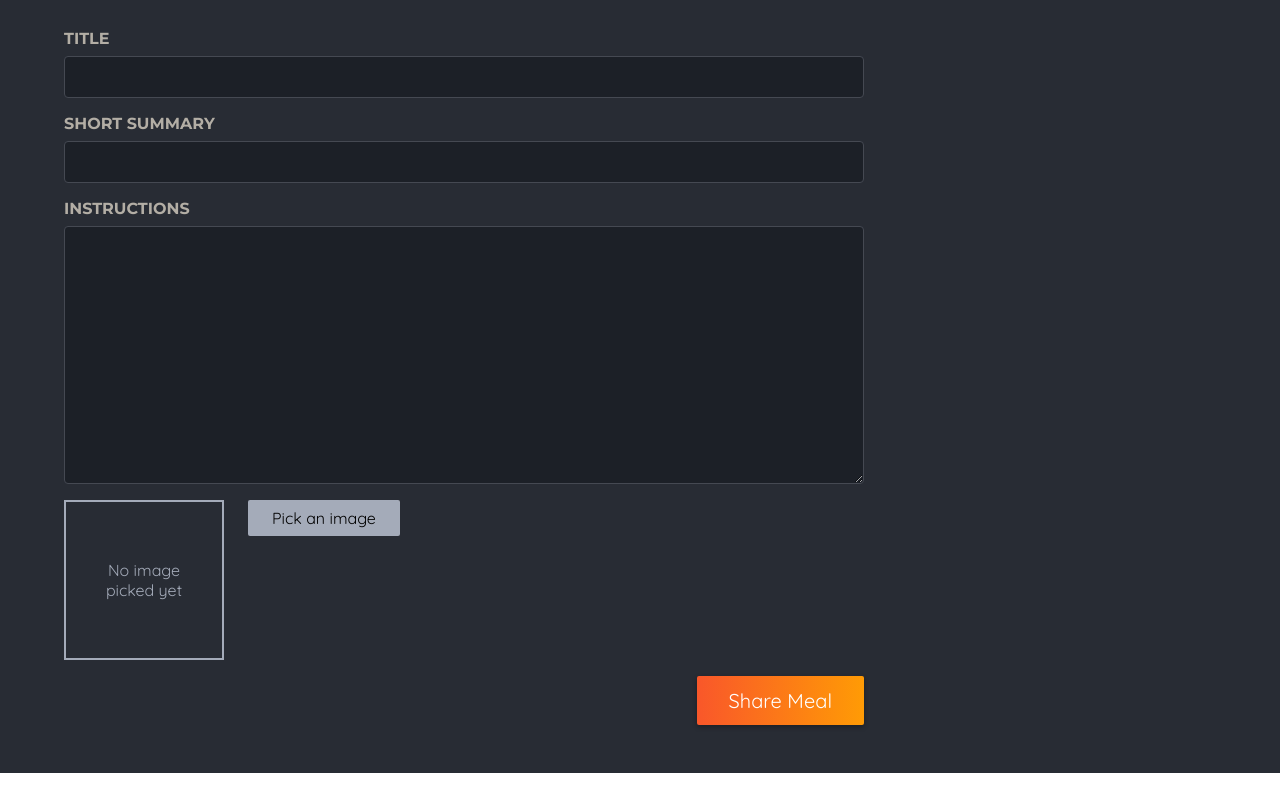
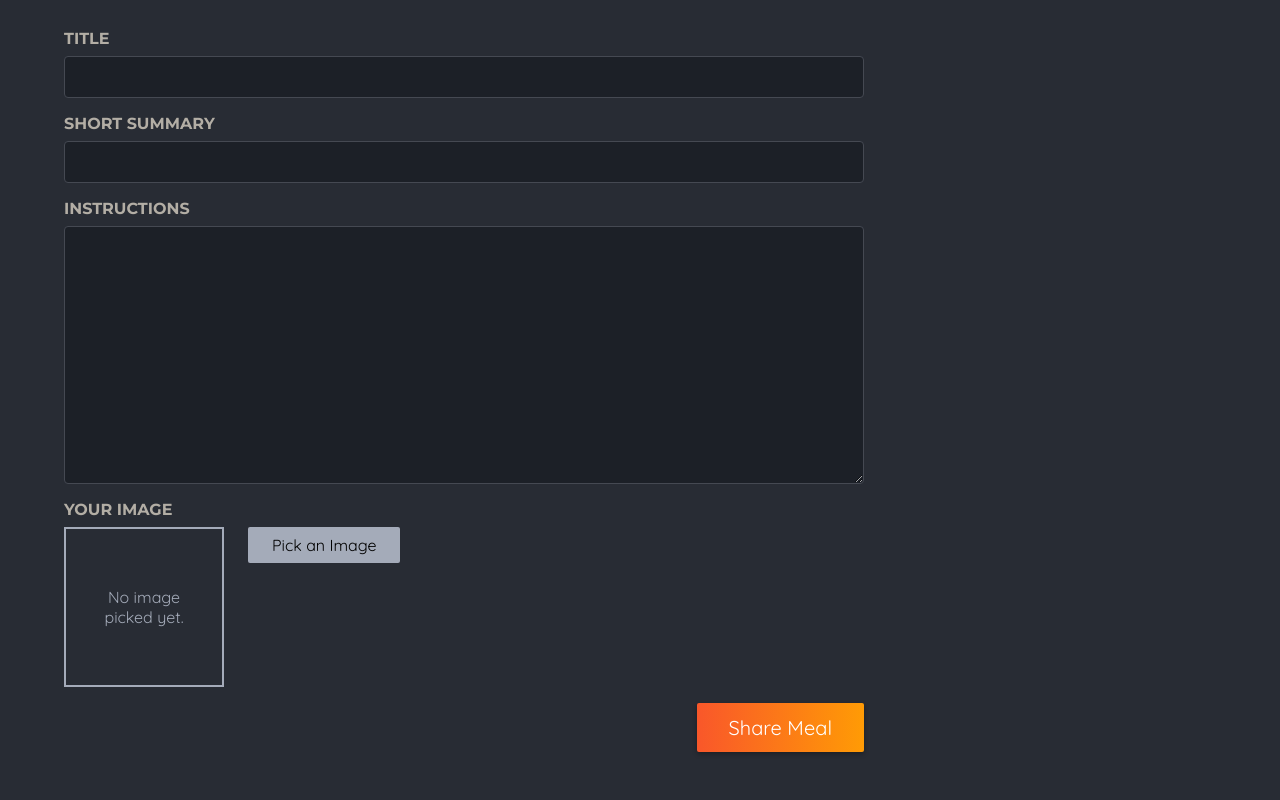
Before and after one commit to jerome-shiftleft/nextjs-foodie, a Next.js app: page /meals/share in a window 1280 px wide. Shown: the part 480-1280 px from the top of the page. Before the commit the page ends 1253 px from the top, so only its background shows below. Built offline with nearby package versions, Linux system fonts and the light colour scheme.

Commit message:
progress

```diff
--- a/app/meals/share/page.js
+++ b/app/meals/share/page.js
@@ -2,6 +2,21 @@ import ImagePicker from '@/components/meals/image-picker';
 import classes from './page.module.css';
 
 export default function ShareMealPage() {
+  async function shareMeal(formData) {
+    'use server';
+
+    const meal = {
+      title: formData.get('title'),
+      summary: formData.get('summary'),
+      instructions: formData.get('instructions'),
+      image: formData.get('image'),
+      creator: formData.get('name'),
+      creator_email: formData.get('email')
+    }
+
+    console.log(meal);
+  }
+
   return (
     <>
       <header className={classes.header}>
@@ -11,7 +26,7 @@ export default function ShareMealPage() {
         <p>Or any other meal you feel needs sharing!</p>
       </header>
       <main className={classes.main}>
-        <form className={classes.form}>
+        <form className={classes.form} action={shareMeal}>
           <div className={classes.row}>
             <p>
               <label htmlFor="name">Your name</label>
@@ -39,7 +54,7 @@ export default function ShareMealPage() {
               required
             ></textarea>
           </p>
-          <ImagePicker />
+          <ImagePicker label="Your image" name="image" />
           <p className={classes.actions}>
             <button type="submit">Share Meal</button>
           </p>
--- a/components/meals/image-picker.js
+++ b/components/meals/image-picker.js
@@ -1,7 +1,9 @@
 'use client';
-import { useState, useRef } from "react";
-import Image from "next/image";
-import classes from "./image-picker.module.css";
+
+import { useRef, useState } from 'react';
+import Image from 'next/image';
+
+import classes from './image-picker.module.css';
 
 export default function ImagePicker({ label, name }) {
   const [pickedImage, setPickedImage] = useState();
@@ -15,38 +17,49 @@ export default function ImagePicker({ label, name }) {
     const file = event.target.files[0];
 
     if (!file) {
-      setPickedImage(null)
       return;
     }
+
     const fileReader = new FileReader();
+
     fileReader.onload = () => {
       setPickedImage(fileReader.result);
     };
+
     fileReader.readAsDataURL(file);
   }
 
   return (
-    <>
     <div className={classes.picker}>
-        <label htmlFor="image">{label}</label>
+      <label htmlFor={name}>{label}</label>
       <div className={classes.controls}>
         <div className={classes.preview}>
-
-            {pickedImage ? <Image src={pickedImage} alt="The image selected by the user" fill /> : <p>No image picked yet</p>}
+          {!pickedImage && <p>No image picked yet.</p>}
+          {pickedImage && (
+            <Image
+              src={pickedImage}
+              alt="The image selected by the user."
+              fill
+            />
+          )}
         </div>
         <input
-            ref={imageInput}
           className={classes.input}
           type="file"
-            id="image"
+          id={name}
           accept="image/png, image/jpeg"
           name={name}
+          ref={imageInput}
           onChange={handleImageChange}
-            required
         />
-          <button className={classes.button} type="button" onClick={handlePickClick}>Pick an image</button>
+        <button
+          className={classes.button}
+          type="button"
+          onClick={handlePickClick}
+        >
+          Pick an Image
+        </button>
       </div>
     </div>
-    </>
   );
 }
--- a/lib/meals.js
+++ b/lib/meals.js
@@ -1,9 +1,11 @@
 import sql from 'better-sqlite3';
+
 const db = sql('meals.db');
 
 export async function getMeals() {
-  //await new Promise((resolve) => setTimeout(resolve, 5000));
-  //throw new Error('Loading meals failed!');
+  await new Promise((resolve) => setTimeout(resolve, 5000));
+
+  // throw new Error('Loading meals failed');
   return db.prepare('SELECT * FROM meals').all();
 }
 
```
Also changed, not shown: components/meals/image-picker.module.css (line endings or trailing spaces). Lines whose indentation alone changed are shown as unchanged.
